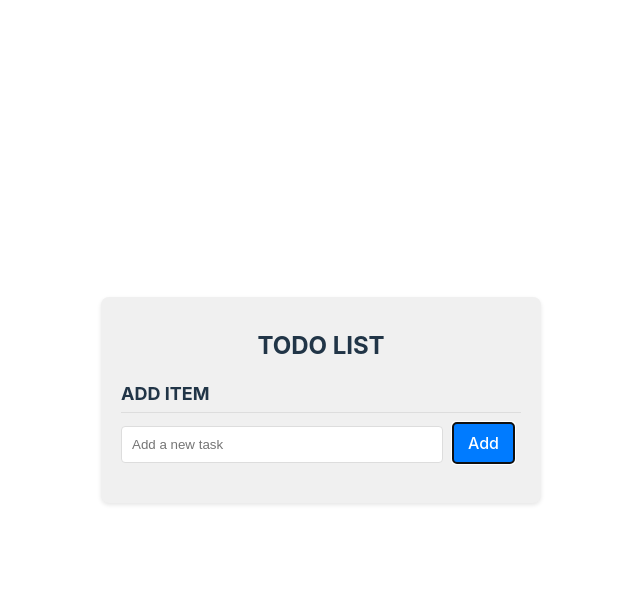
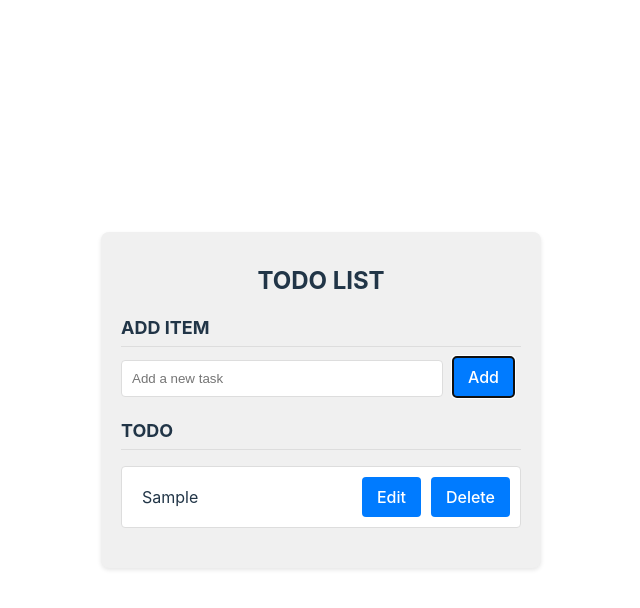
Before and after one commit to FarjanaAkterLaila/Todo_List, a React (Vite) app: page / in a window 1280 px wide. Both pictures are taken after typing "Sample" into the empty fields and a click on the button "Add". Shown: the top 608 px of the page, without its empty margins (319-959 px from the left). Built offline with nearby package versions, Linux system fonts and the light colour scheme.

Commit message:
feat:todo list iteam added and delet button creat

```diff
--- a/src/List.jsx
+++ b/src/List.jsx
@@ -24,6 +24,26 @@ const List = () => {
     }
   };
 
+  const handleEdit = (index) => {
+
+    setIsEditing(false);
+    setValue(todo[index].text);
+    setIsEditing(true);
+    setCurrentIndex(index);
+  };
+
+  const handleDelete = (index) => {
+    const updatedTodo = todo.filter((_, idx) => idx !== index);
+    setTodo(updatedTodo);
+  };
+
+
+  const toggleComplete = (index) => {
+    const updatedTodo = todo.map((item, idx) =>
+      idx === index ? { ...item, completed: !item.completed } : item
+    );
+    setTodo(updatedTodo);
+  };
 
   return (
     <div className="todo-container">
@@ -39,6 +59,22 @@ const List = () => {
           {isEditing ? 'Update' : 'Add'}
         </button>
       </div>
+      <div className="todo-section">
+        <h2>TODO</h2>
+        <ul>
+          {todo.filter(item => !item.completed).map((item, index) => (
+            <li key={index} >
+
+
+
+                <span>{item.text}</span>
+
+              <button onClick={() => handleEdit(index)}>Edit</button>
+              <button onClick={() => handleDelete(index)}>Delete</button>
+            </li>
+          ))}
+        </ul>
+      </div>
 
     </div>
   );
```
